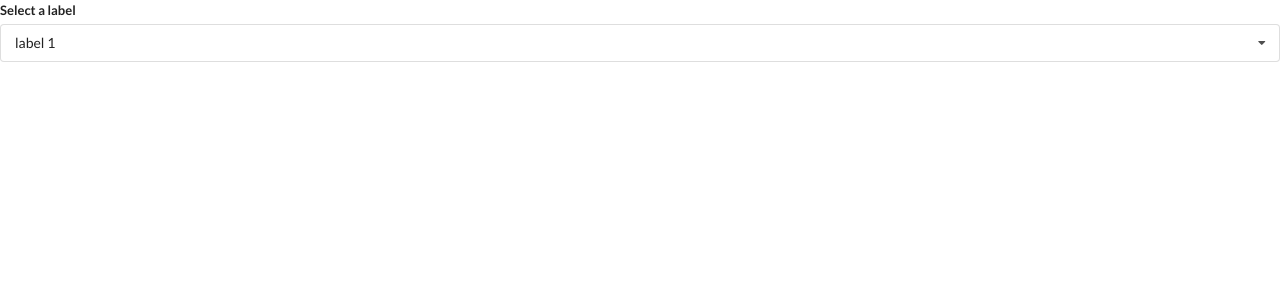
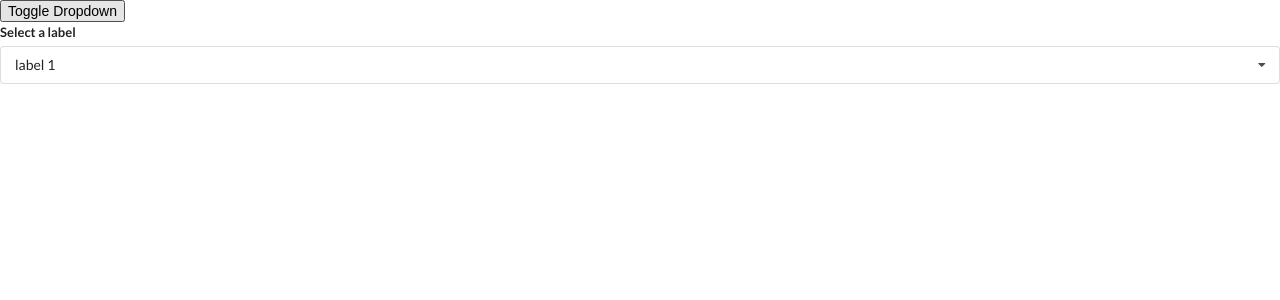
Before and after one commit to ManojChenna/React-Hooks, a React (Create React App) app: page / in a window 1280 px wide. Shown: the top 300 px of the page. Built offline with nearby package versions, Linux system fonts and the light colour scheme.

Commit message:
useref and  toggle

```diff
--- a/src/App.js
+++ b/src/App.js
@@ -33,17 +33,23 @@
 ];
 export default () => {
   const [selectedOption, setSelectedOption] = useState(dropdownOptions[0]);
+  const [showDropdown, setShowDropdown] = useState(true);
   return (
     <div className="App">
       {/*       <Accordion items={items} />
 
       <Search />
       */}
-      <Dropdown
-        selectedOption={selectedOption}
-        setSelectedOption={setSelectedOption}
-        values={dropdownOptions}
-      />
+      <button onClick={() => setShowDropdown(!showDropdown)}>
+        Toggle Dropdown
+      </button>
+      {showDropdown ? (
+        <Dropdown
+          selectedOption={selectedOption}
+          setSelectedOption={setSelectedOption}
+          values={dropdownOptions}
+        />
+      ) : null}
     </div>
   );
 };
--- a/src/Components/Dropdown.js
+++ b/src/Components/Dropdown.js
@@ -1,7 +1,20 @@
-import React, { useState } from "react";
+import React, { useState, useEffect, useRef } from "react";
 
 const Dropdown = ({ values, selectedOption, setSelectedOption }) => {
   const [open, setOpen] = useState(false);
+  const ref = useRef();
+  const onBodyCLick = (event) => {
+    if (ref.current && ref.current.contains(event.target)) {
+      return;
+    }
+    setOpen(false);
+  };
+  useEffect(() => {
+    document.body.addEventListener("click", onBodyCLick);
+    return () => {
+      document.body.removeEventListener("click", onBodyCLick);
+    };
+  }, []);
   const renderedValues = values.map((val) => {
     if (selectedOption.value === val.value) {
       return null;
@@ -17,7 +30,7 @@
     );
   });
   return (
-    <div className="ui form">
+    <div ref={ref} className="ui form">
       <div className="field">
         <label className="label">Select a label</label>
         <div
```
